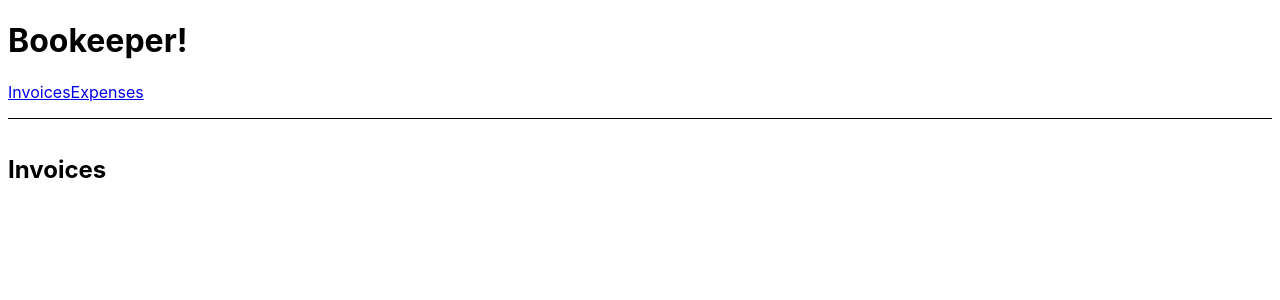
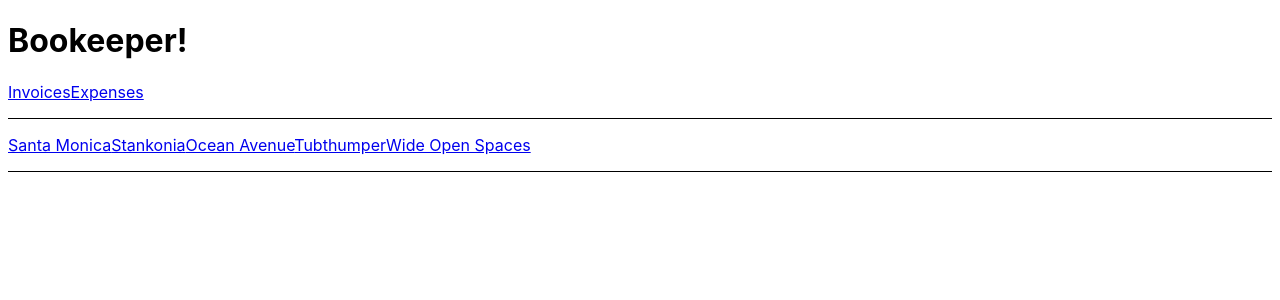
Before and after one commit to SungHyun627/react-router-tutorial, a React (Create React App) app: page /invoices in a window 1280 px wide. Shown: the top 300 px of the page. Built offline with nearby package versions, Linux system fonts and the light colour scheme.

Commit message:
feat: create invoice list

```diff
--- a/src/routes/invoices.js
+++ b/src/routes/invoices.js
@@ -1,7 +1,17 @@
+import { Link } from 'react-router-dom';
+import { getInvoices } from '../data';
+
 export default function invoices() {
+  let invoices = getInvoices();
   return (
-    <main>
-      <h2>Invoices</h2>
-    </main>
+    <div className="list">
+      <nav>
+        {invoices.map((invoice) => (
+          <Link to={`/invoices/${invoice.number}`} key={invoice.number}>
+            {invoice.name}
+          </Link>
+        ))}
+      </nav>
+    </div>
   );
 }
```
